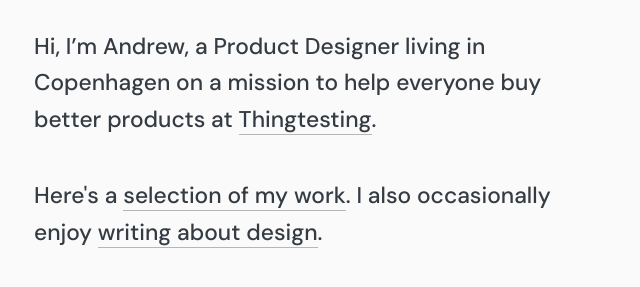
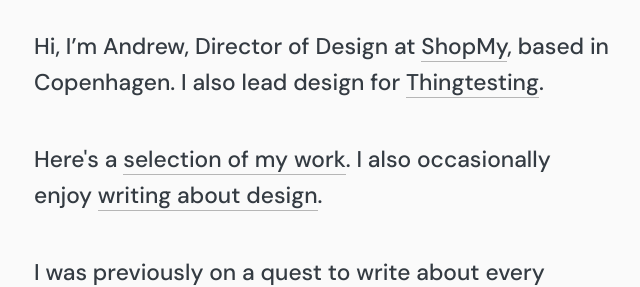
Before and after one commit to andrewdenty/andrewdenty.github.io, a plain HTML site: page index.html in a window 1280 px wide. Shown: the part 185-472 px from the top of the page, without its empty margins (51-691 px from the left). Drawn offline with nearby package versions, Linux system fonts and the light colour scheme.

Commit message:
Updated to mention job at shopmy

```diff
--- a/index.html
+++ b/index.html
@@ -5,7 +5,7 @@
     <meta charset="utf-8">
     <title>Andrew Denty - Head of Design at Thingtesting</title>
     <meta name="author" content="Andrew Denty">
-    <meta name="description" content="I’m Andrew Denty, a Product Designer living in Copenhagen and working at Thingtesting. Here's a selection of my work. I also occasionally like to write about design.">
+    <meta name="description" content="I’m Andrew Denty, Director of Design at ShopMy in Copenhagen, and I also lead design for Thingtesting. A selection of product design work and writing.">
     <meta name=viewport content="width=device-width, initial-scale=1">
     <!-- Fonts -->
     <link href="https://fonts.googleapis.com/css?family=DM+Sans:500,700&display=swap" rel="stylesheet">
@@ -104,7 +104,7 @@
         <div class="container">
             <div class="content animated fadeInDown">
                 <h1>Andrew Denty</h1>
-                <p>Hi, I’m Andrew, a Product Designer living in Copenhagen on a mission to help everyone buy better products at <a href="https://thingtesting.com/" target="_blank">Thingtesting</a>.</p>
+               <p>Hi, I’m Andrew, Director of Design at <a href="https://shopmy.us/" target="_blank" rel="noopener">ShopMy</a>, based in Copenhagen. I also lead design for <a href="https://thingtesting.com/" target="_blank" rel="noopener">Thingtesting</a>.</p>
                 <p>Here's a <a  href="portfolio.html">selection of my work</a>. I also occasionally enjoy <a  href="https://www.andrewdenty.com/blog/">writing about design</a>.</p>
                 <p>I was previously on a quest to write about every country in the world at <a href="https://www.parttimebackpacker.com/">the part-time backpacker</a>.</p>
                 <p>
```
